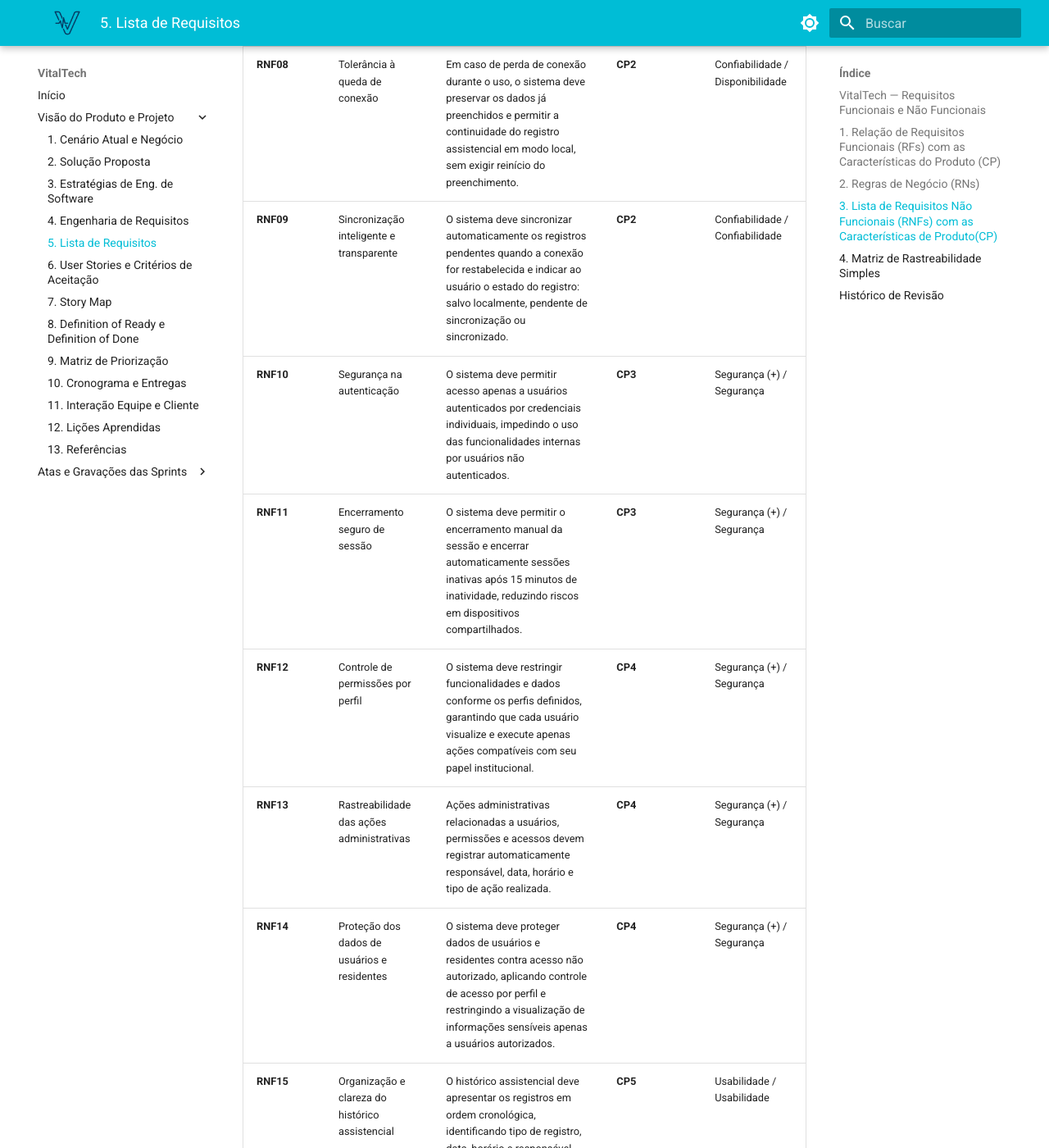
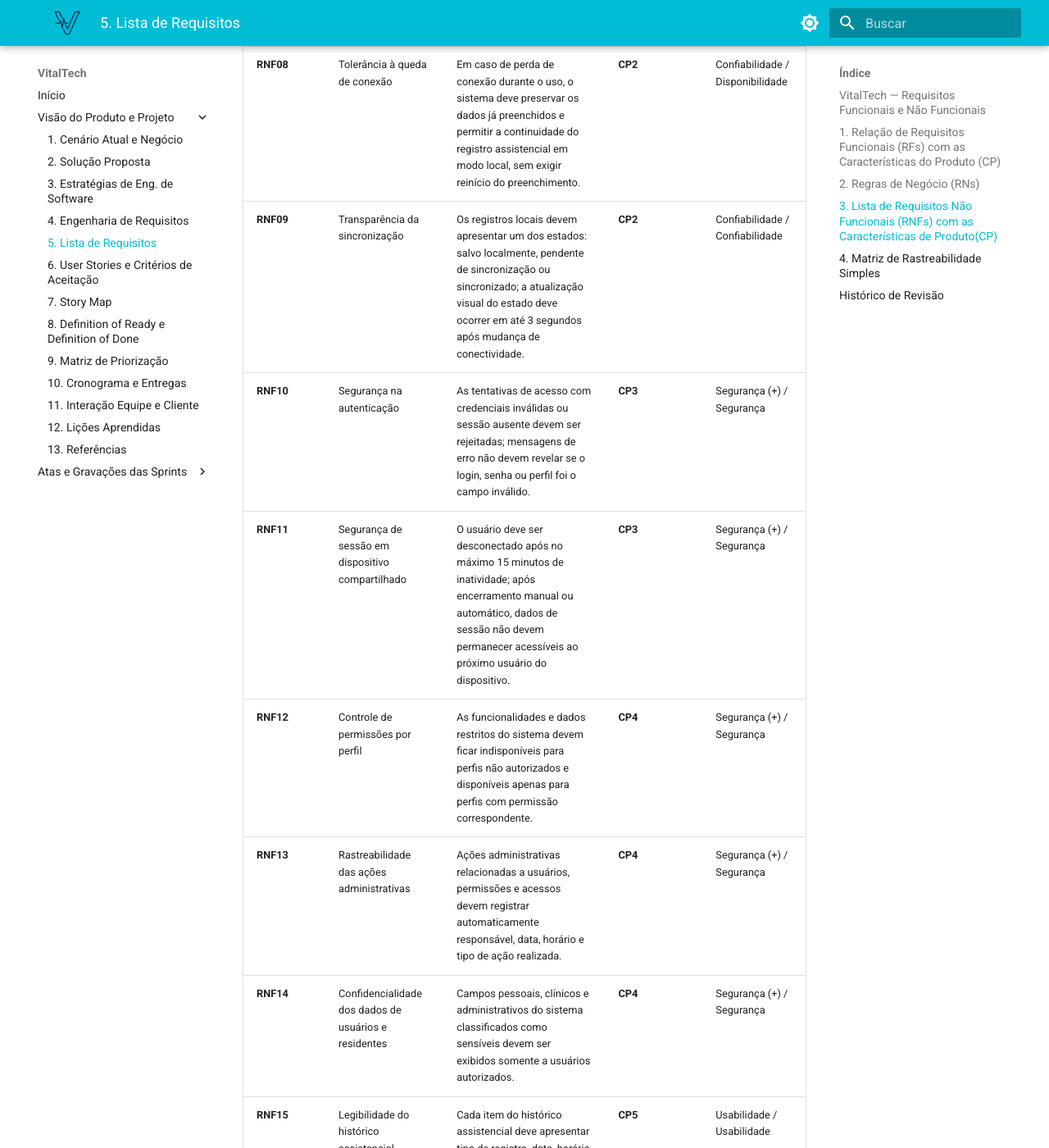
Before and after one commit to mdsreq-fga-unb/REQ-2026.1-T01-VitalTech, an MkDocs documentation site: the page built from docs/visao/requisitos.md, in a window 1280 px wide and 1400 px high, scrolled down 4589 px. Shown: the whole window at 82% size. Built offline with MkDocs 1.6.1 and Material for MkDocs 9.7.7, drawn with Linux system fonts in a browser that asks for light colours; some of the changed text lies outside the part shown.

Commit message:
fix(docs): ajusta RNFs conforme feedback

```diff
--- a/docs/visao/requisitos.md
+++ b/docs/visao/requisitos.md
@@ -54,7 +54,7 @@ Os requisitos não funcionais definem restrições, atributos de qualidade e cri
 
 | Código | Nome do Requisito (RNF) | Descrição Mensurável | Característica de Produto Associada | Classificação (URPS+ / Sommerville) |
 | :--- | :--- | :--- | :--- | :--- |
-| **RNF01** | Integridade e preservação dos dados | O sistema deve impedir a exclusão definitiva de dados de residentes e preservar os registros vinculados a residentes inativados, mantendo-os disponíveis para consulta histórica conforme as regras de retenção definidas pela instituição. | **CP1** | Confiabilidade / Produto |
+| **RNF01** | Integridade e preservação dos dados | Os registros assistenciais devem manter vínculo com o residente correto, sem perda, duplicidade ou quebra de referência entre cadastro e histórico. | **CP1** | Confiabilidade / Produto |
 | **RNF02** | Clareza ocupacional nos formulários | Os formulários de cadastro e atualização de residentes devem utilizar rótulos, campos e mensagens compatíveis com o vocabulário utilizado pela equipe da instituição, sendo validados por inspeção com representantes dos usuários. | **CP1** | Usabilidade / Produto|
 | **RNF03** | Interface poupadora de cliques | Os fluxos principais de registro assistencial devem priorizar botões, seletores e campos pré-definidos, limitando o uso de campos de texto livre a situações em que não houver opção padronizada aplicável. | **CP2** | Usabilidade / Usabilidade |
 | **RNF04** | Ergonomia de tela para tablets | A interface dos registros assistenciais deve ser adequada ao uso em tablets, com componentes interativos de tamanho mínimo de 44x44 px e espaçamento suficiente para reduzir acionamentos incorretos por toque. | **CP2** | Usabilidade / Usabilidade |
@@ -62,13 +62,13 @@ Os requisitos não funcionais definem restrições, atributos de qualidade e cri
 | **RNF06** | Consistência estrutural do registro | Todos os registros assistenciais do produto devem seguir estrutura padronizada, contendo obrigatoriamente residente associado, tipo de registro, data, horário e responsável pelo lançamento. | **CP2** | Confiabilidade / Organização |
 | **RNF07** | Rastreabilidade dos registros assistenciais | Todo registro assistencial deve armazenar automaticamente autoria, data e horário de criação, sem permitir alteração desses metadados pela interface do usuário. | **CP2** | Segurança (+) / Segurança |
 | **RNF08** | Tolerância à queda de conexão | Em caso de perda de conexão durante o uso, o sistema deve preservar os dados já preenchidos e permitir a continuidade do registro assistencial em modo local, sem exigir reinício do preenchimento. | **CP2** | Confiabilidade / Disponibilidade |
-| **RNF09** | Sincronização inteligente e transparente | O sistema deve sincronizar automaticamente os registros pendentes quando a conexão for restabelecida e indicar ao usuário o estado do registro: salvo localmente, pendente de sincronização ou sincronizado. | **CP2** | Confiabilidade / Confiabilidade |
-| **RNF10** | Segurança na autenticação | O sistema deve permitir acesso apenas a usuários autenticados por credenciais individuais, impedindo o uso das funcionalidades internas por usuários não autenticados. | **CP3** | Segurança (+) / Segurança |
-| **RNF11** | Encerramento seguro de sessão | O sistema deve permitir o encerramento manual da sessão e encerrar automaticamente sessões inativas após 15 minutos de inatividade, reduzindo riscos em dispositivos compartilhados. | **CP3** | Segurança (+) / Segurança |
-| **RNF12** | Controle de permissões por perfil | O sistema deve restringir funcionalidades e dados conforme os perfis definidos, garantindo que cada usuário visualize e execute apenas ações compatíveis com seu papel institucional. | **CP4** | Segurança (+) / Segurança |
+| **RNF09** | Transparência da sincronização | Os registros locais devem apresentar um dos estados: salvo localmente, pendente de sincronização ou sincronizado; a atualização visual do estado deve ocorrer em até 3 segundos após mudança de conectividade. | **CP2** | Confiabilidade / Confiabilidade |
+| **RNF10** | Segurança na autenticação | As tentativas de acesso com credenciais inválidas ou sessão ausente devem ser rejeitadas; mensagens de erro não devem revelar se o login, senha ou perfil foi o campo inválido. | **CP3** | Segurança (+) / Segurança |
+| **RNF11** | Segurança de sessão em dispositivo compartilhado | O usuário deve ser desconectado após no máximo 15 minutos de inatividade; após encerramento manual ou automático, dados de sessão não devem permanecer acessíveis ao próximo usuário do dispositivo. | **CP3** | Segurança (+) / Segurança |
+| **RNF12** | Controle de permissões por perfil | As funcionalidades e dados restritos do sistema devem ficar indisponíveis para perfis não autorizados e disponíveis apenas para perfis com permissão correspondente. | **CP4** | Segurança (+) / Segurança |
 | **RNF13** | Rastreabilidade das ações administrativas | Ações administrativas relacionadas a usuários, permissões e acessos devem registrar automaticamente responsável, data, horário e tipo de ação realizada. | **CP4** | Segurança (+) / Segurança |
-| **RNF14** | Proteção dos dados de usuários e residentes | O sistema deve proteger dados de usuários e residentes contra acesso não autorizado, aplicando controle de acesso por perfil e restringindo a visualização de informações sensíveis apenas a usuários autorizados. | **CP4** | Segurança (+) / Segurança |
-| **RNF15** | Organização e clareza do histórico assistencial | O histórico assistencial deve apresentar os registros em ordem cronológica, identificando tipo de registro, data, horário e responsável, permitindo leitura objetiva durante consultas e passagens de plantão. | **CP5** | Usabilidade / Usabilidade |
+| **RNF14** | Confidencialidade dos dados de usuários e residentes | Campos pessoais, clínicos e administrativos do sistema classificados como sensíveis devem ser exibidos somente a usuários autorizados. | **CP4** | Segurança (+) / Segurança |
+| **RNF15** | Legibilidade do histórico assistencial | Cada item do histórico assistencial deve apresentar tipo de registro, data, horário e responsável em formato que permita identificar essas quatro informações em até 5 segundos por registro. | **CP5** | Usabilidade / Usabilidade |
 | **RNF16** | Desempenho na consulta e filtragem do histórico | A consulta ao histórico assistencial deve retornar os registros em até 3 segundos em rede estável, considerando uma base operacional de até 74 residentes ativos. A aplicação de filtros sobre registros já carregados deve ocorrer em até 1 segundo. | **CP5** | Desempenho / Eficiência |
 ---
 
@@ -84,3 +84,4 @@ Os requisitos não funcionais definem restrições, atributos de qualidade e cri
 | 17/05/2026 | 1.1 | Reestruturação completa: redução de 30 para 16 RFs, adição das RNs (RN-01 a RN-04). | Gustavo Xavier |
 | 17/05/2026 | 1.2 | Adição de RN-05 a RN-09, convertidas de RFs antigos conforme feedback do professor. | Gustavo Xavier |
 | 18/05/2026 | 1.3 | Adição de RNFS | Enzo Menali |
+| 04/06/2026 | 1.4 | Ajuste nos RNFs apontados em feedback para reforçar atributos de qualidade mensuráveis e evitar escrita como regras de negócio. | Enzo Menali |
```
